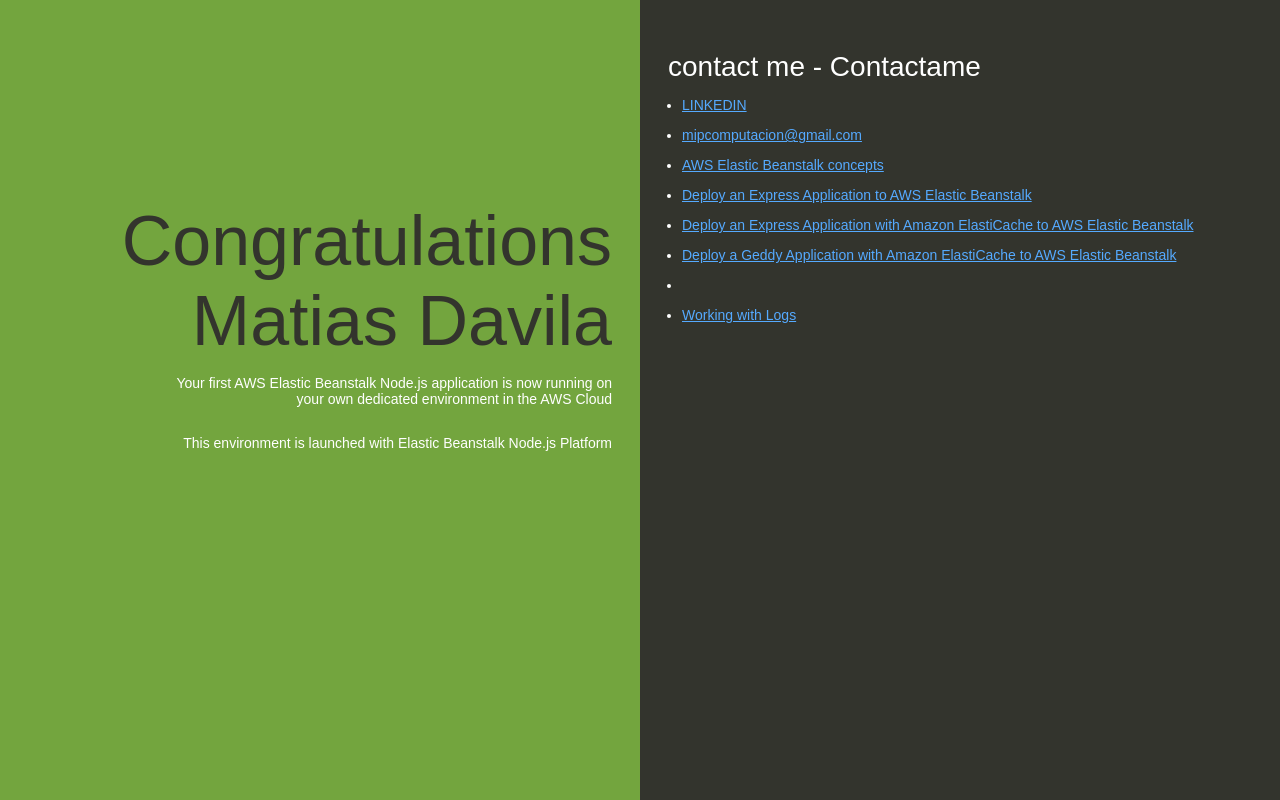
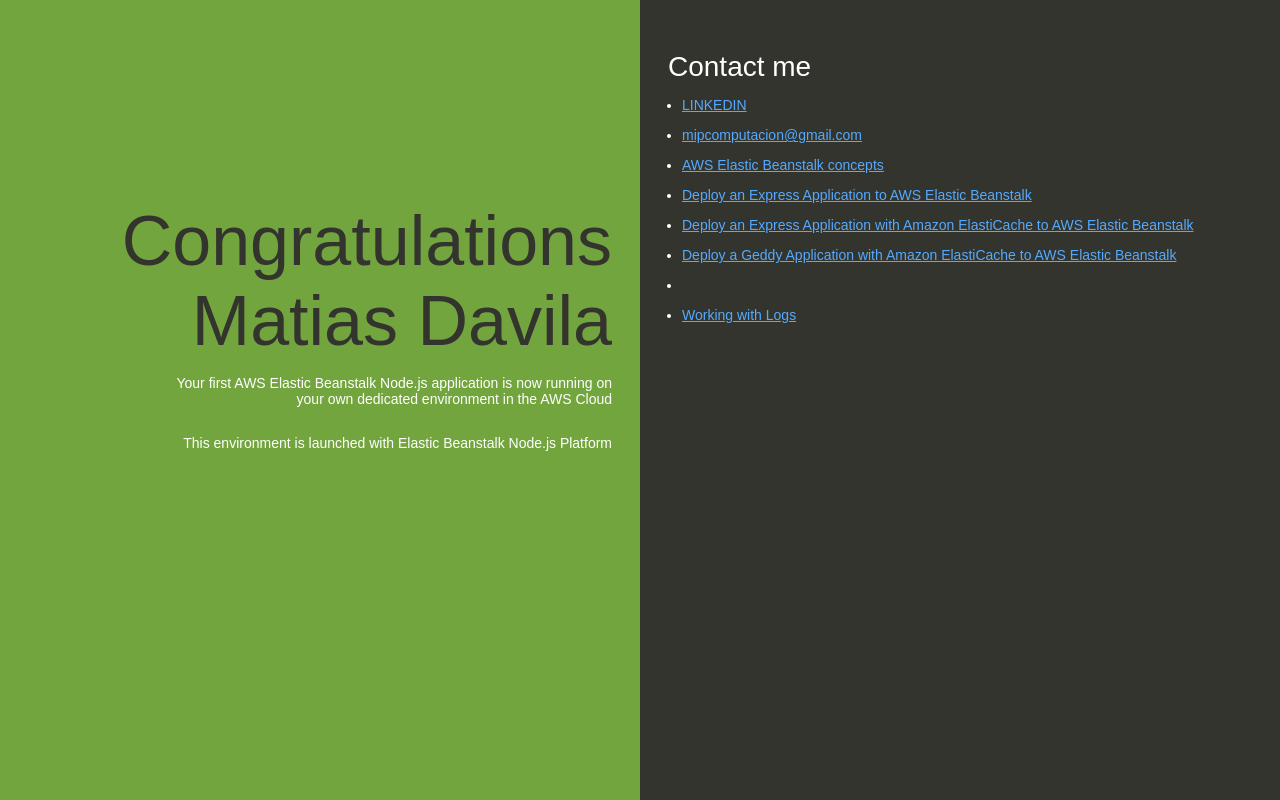
Before and after one commit to matiasisaacdavila22/was_github_CI, a website: page index.html in a window 1280 px wide. Drawn offline with Linux system fonts and the light colour scheme.

Commit message:
Update index.html

```diff
--- a/index.html
+++ b/index.html
@@ -79,7 +79,7 @@
       <p>This environment is launched with Elastic Beanstalk Node.js Platform</p>
     </div>
     <div class="linksColumn">
-      <h2>contact me - Contactame</h2>
+      <h2>Contact me</h2>
       <ul>
         <li><a href="https://www.linkedin.com/in/matias-davila/">LINKEDIN</a></li>
         <li><a href="#">mipcomputacion@gmail.com</a></li>
```
